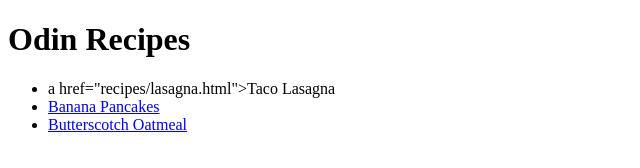
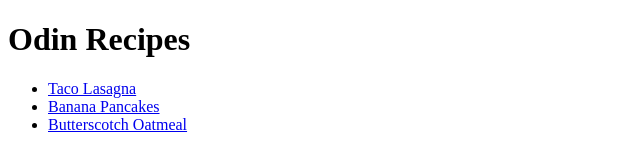
Before and after one commit to simras2207/odin-recipes, a plain HTML site: page index.html in a window 1280 px wide. Shown: the whole page, without its empty margins (0-640 px from the left). Drawn offline with Linux system fonts and the light colour scheme.

Commit message:
Link typo error in index.html

```diff
--- a/index.html
+++ b/index.html
@@ -9,7 +9,7 @@
 <body>
     <h1>Odin Recipes</h1>
     <ul>
-    <li>a href="recipes/lasagna.html">Taco Lasagna</li>
+    <li><a href="recipes/lasagna.html">Taco Lasagna</a></li>
     <li><a href="recipes/pancakes.html">Banana Pancakes</a></li>
     <li><a href="recipes/oatmeal.html">Butterscotch Oatmeal</a></li>
     </ul>
```
